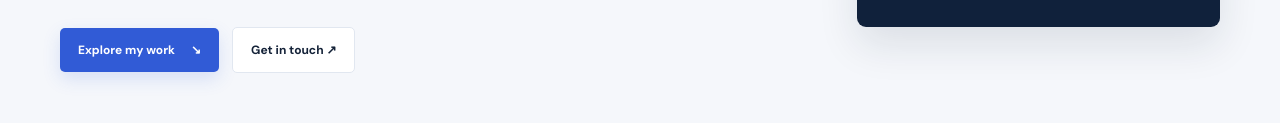
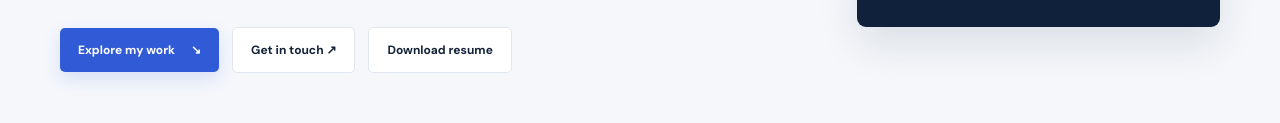
Before and after one commit to harshith29122004-lgtm/portfolio, a plain HTML site: page index.html in a window 1280 px wide. Shown: the part 492-615 px from the top of the page. Drawn offline with nearby package versions, Linux system fonts and the light colour scheme.

Commit message:
Add original resume download to portfolio

```diff
--- a/index.html
+++ b/index.html
@@ -24,7 +24,7 @@ section.content{padding:76px 0;border-bottom:1px solid var(--line)}.section-top{
 <div class="wrap">
 <header><a class="brand" href="#">HARSHITH<b>.</b>DS</a><nav aria-label="Main navigation"><a href="#about">About</a><a href="#skills">Skills</a><a href="#work">Projects</a><a href="#education">Education</a></nav><a class="nav-cta" href="#contact">Let’s connect ↗</a></header>
 <main>
-<section class="hero"><div><div class="kicker">Software developer · Bengaluru, India</div><h1>Hi, I’m Harshith.<br>I build <span>software.</span></h1><p class="intro">Information Science Engineering graduate focused on Python, full-stack development and practical AI applications. I enjoy turning real problems into useful, reliable software—from backend APIs to thoughtful user interfaces.</p><div class="hero-actions"><a class="btn" href="#work">Explore my work <span>↘</span></a><a class="btn secondary" href="mailto:harshith29122004@gmail.com">Get in touch ↗</a></div></div>
+<section class="hero"><div><div class="kicker">Software developer · Bengaluru, India</div><h1>Hi, I’m Harshith.<br>I build <span>software.</span></h1><p class="intro">Information Science Engineering graduate focused on Python, full-stack development and practical AI applications. I enjoy turning real problems into useful, reliable software—from backend APIs to thoughtful user interfaces.</p><div class="hero-actions"><a class="btn" href="#work">Explore my work <span>↘</span></a><a class="btn secondary" href="mailto:harshith29122004@gmail.com">Get in touch ↗</a><a class="btn secondary" href="assets/Harshith-DS-Resume.pdf" download>Download resume</a></div></div>
 <aside class="profile-card"><div class="eyebrow" style="color:#9fb8ff">Developer portfolio / 2026</div><div class="monogram">H<span style="color:#8da9ff">.</span>DS</div><div class="card-name">Harshith D S</div><div class="card-role">Software Developer · ISE</div><div class="card-rule"></div><div class="card-bottom"><span class="status">Open to opportunities</span><span>INDIA · IN</span></div></aside></section>
 <div class="metrics"><div class="metric"><strong>Python</strong><span>Primary language</span></div><div class="metric"><strong>Full-stack</strong><span>Web development</span></div><div class="metric"><strong>Applied AI</strong><span>Building practical tools</span></div></div>
 <section class="content" id="about"><div class="section-top"><div><div class="label">01 / About</div><h2>A little about me.</h2></div><div class="section-note">Curiosity, clear thinking and a practical approach to engineering.</div></div><div class="about-layout"><div><p>I’m an Information Science Engineering graduate from Rajeev Institute of Technology (VTU). My projects have taken me across Python applications, full-stack web development, computer vision and AI-powered workflows.</p><p>I enjoy bringing different parts of a product together: designing an API, connecting it to an interface, working with data and making the experience useful. I value readable code, maintainable implementations and learning through building.</p></div><div class="about-callout">My approach: <strong>understand the problem, build the right solution, and make it work reliably.</strong></div></div></section>
```
Also changed, not shown: 1 other file.
